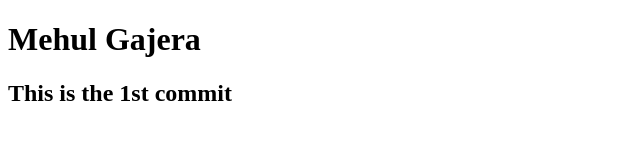
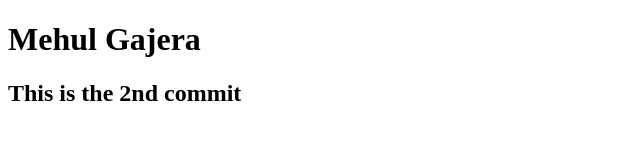
Before and after one commit to mehulgajera77/myrepo, a plain HTML site: page index.html in a window 1280 px wide. Shown: the full height of the page, 0-640 px from the left. Drawn offline with Linux system fonts and the light colour scheme.

Commit message:
second commit

```diff
--- a/index.html
+++ b/index.html
@@ -7,6 +7,6 @@
 </head>
 <body>
     <h1>Mehul Gajera</h1>
-    <h2>This is the 1st commit</h2>
+    <h2>This is the 2nd commit</h2>
 </body>
 </html>
```
